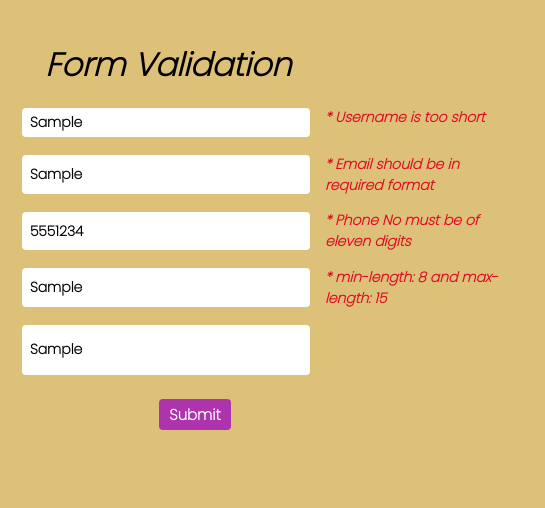
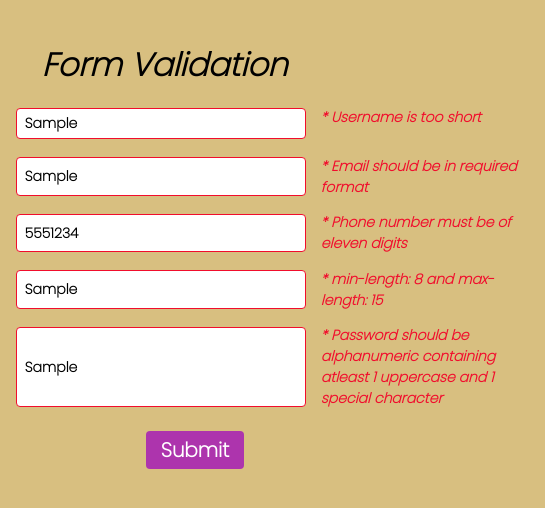
Before and after one commit to faizakashaf/Form-Validation, a plain HTML site: page index.html in a window 390 px wide. Both pictures are taken after typing "Sample", "Sample", "5551234", "Sample", "Sample" into the empty fields and a click on the input 195 px from the left and 406 px from the top of the page. Shown: the whole page, 545 px wide, since content can reach past the window. Drawn offline with Linux system fonts and the light colour scheme.

Commit message:
added some phone validation and confirm password validation

```diff
--- a/main.js
+++ b/main.js
@@ -1,3 +1,4 @@
+//calling all inputs
 const form = document.querySelector("#form");
 const username = document.querySelector("#username");
 const email = document.querySelector("#email");
@@ -5,8 +6,9 @@ const phone = document.querySelector("#phone");
 const password = document.querySelector("#password");
 const confirmPassword = document.querySelector("#confirmPass");
 
+
 form.addEventListener("submit", (e) => {
-    e.preventDefault()
+e.preventDefault()
 validateInput()
 
 const hasErrors =
@@ -17,22 +19,36 @@ password.parentElement.querySelector(".error").innerText !== "" ||
 confirmPassword.parentElement.querySelector(".error").innerText !== "";
 
 if(!hasErrors){
-    window.location.href = "formSubmission.html";
+    setTimeout(()=>{
+        window.location.href = "formSubmission.html";
+    },1000)
     }
 });
 
+//errors messege for every element
 const  setErrors = (element,message) => {
 const inputControl = element.parentElement;
 const span = inputControl.querySelector(".error");
 span.innerText = message;
-
+const input = inputControl.querySelector("input");
+input.classList.add("red");
+input.classList.remove("green");
 }
 
+//after settling errors remove error
 const clearErrors = (element) =>{
     const inputControl = element.parentElement;
     const span = inputControl.querySelector(".error");
     span.innerText = "";
+    const input = inputControl.querySelector("input");
+    input.classList.remove("red");
+   input.classList.add("green");
 }
+
+//phone number validation that user cant input any string
+phone.addEventListener('input', function() {
+    this.value = this.value.replace(/[^0-9]/g, '');
+  });
 
 function startsWithNumber(userNameValue) {
     return /^\d/.test(userNameValue);
@@ -45,85 +61,59 @@ const phoneValue = phone.value.trim();
 const passwordValue = password.value.trim();
 const cpassValue = confirmPassword.value.trim();
 
-
 //username validation
 if(userNameValue === ""){
     setErrors(username,"* Username can not be empty");
-
-
 }
 
 else if(userNameValue.length >15){
     setErrors(username,"* Username is too long and not valid");
-
-
 }
 else if(userNameValue.length < 8){
     setErrors(username,"* Username is too short");
-
-
 }
 else if(startsWithNumber(userNameValue)){
     setErrors(username,"* Username can not start with a digits");
-
-
 }
 else{
     clearErrors(username);
-
 }
 
 //email validation
 if(emailValue === ""){
     setErrors(email,"* Email can not be empty");
-
-
 }
 else if(emailValue.length > 30){
     setErrors(email,"* Email is too long");
-
-
 }
 else if (isEmail(emailValue) === false){
     setErrors(email,"* Email should be in required format")
-
 }
 else{
     clearErrors(email)
-
 }
 
 //phone validation
 if(phoneValue === ""){
-setErrors(phone,"* Phone No can not be empty")
+setErrors(phone,"* Phone number can not be empty")
+}
 
-
-}
 else if(phoneValue.length < 11 || phoneValue.length > 11){
-    setErrors(phone,"* Phone No must be of eleven digits")
-
-
+    setErrors(phone,"* Phone number must be of eleven digits")
 }
 else{
     clearErrors(phone)
-
 }
 //password validation
 
 if(passwordValue === ""){
     setErrors(password,"* Password can not be empty");
-
-
 }
-else if(passwordValue.length < 8 || passwordValue.length >15){
+else if(passwordValue.length < 8 || passwordValue.length >20){
 setErrors(password,"* min-length: 8 and max-length: 15")
-
-
 }
 else if(isPassword(passwordValue) === false){
     setErrors(password,"* Password should be alphanumeric containing atleast 1 uppercase and 1 special character")
-
-
 }
 else{
     clearErrors(password)
@@ -132,11 +122,12 @@ else{
 //confirm password validation
 if(cpassValue === ""){
     setErrors(confirmPassword,"* Password can not be empty");
-
+}
+else if(isPassword(cpassValue) === false){
+    setErrors(confirmPassword,"* Password should be alphanumeric containing atleast 1 uppercase and 1 special character")
 }
 else if(cpassValue !== passwordValue){
     setErrors(confirmPassword,"* Password does not match with the new password");
-
 }
 else{
     clearErrors(confirmPassword)
@@ -144,15 +135,12 @@ else{
 
 };
 
-
-
-
 function isEmail(emailValue){
     const emailPattern = /^[^\s@]+@[^\s@]+\.[^\s@]+$/;
    return emailPattern.test(emailValue);
 }
 
-function isPassword(passwordValue){
+function isPassword(passwordValue,cpassValue){
     const passwordPattern = /^(?=.*[!@#$%^&*()_+{}\[\]:;<>,.?~\\/-])(?=.*[A-Z])(?=.*[a-z])(?=.*\d).{8,}$/;
-    return passwordPattern.test(passwordValue);
+    return passwordPattern.test(passwordValue,cpassValue);
 }
--- a/style.css
+++ b/style.css
@@ -7,7 +7,7 @@
 body{
     min-height: 100vh;
    width: 100%;
-    background-color: #dec178;
+    background-color: #d8bf80;
 }
 .container{
  /* border: 1px solid blue; */
@@ -50,12 +50,12 @@ flex: 1.5;
   margin-top: 4px;
 
 }
-.input-control input{
+.input-control .input {
     flex: 2;
     border-radius: 4px;
     margin: 4px 0;
     padding:4px 8px;
-    border: 0;
+    border: none;
     outline: 0;
     font-size: 14px;
     font-weight: 700;
@@ -77,12 +77,12 @@ flex: 1.5;
     font-size: 14px;
     font-weight: 600;
     font-style: italic;
-    color: #de0a26;
+    color: #f10d2c;
 
   }
 #formSubmit{
-    padding: 4px 10px;
-    font-size: 15px;
+    padding: 4px 15px;
+    font-size: 20px;
     margin: 10px auto;
     color:#ffff;
     font-weight: 700;
@@ -90,3 +90,26 @@ flex: 1.5;
     border-radius: 4px;
     background-color: #ad34ad;
 }
+.input-control .red{
+    border: 1.5px solid #f10d2c ;
+    flex: 2;
+    border-radius: 4px;
+    margin: 4px 0;
+    padding:4px 8px;
+    outline: 0;
+    font-size: 14px;
+    font-weight: 700;
+    color:#000000 ;
+
+}
+.input-control .green{
+    border: 1.5px solid #008000;
+    flex: 2;
+    border-radius: 4px;
+    margin: 4px 0;
+    padding:4px 8px;
+    outline: 0;
+    font-size: 14px;
+    font-weight: 700;
+    color:#000000 ;
+}
```
Also changed, not shown: index.html (+1 -1 lines).
